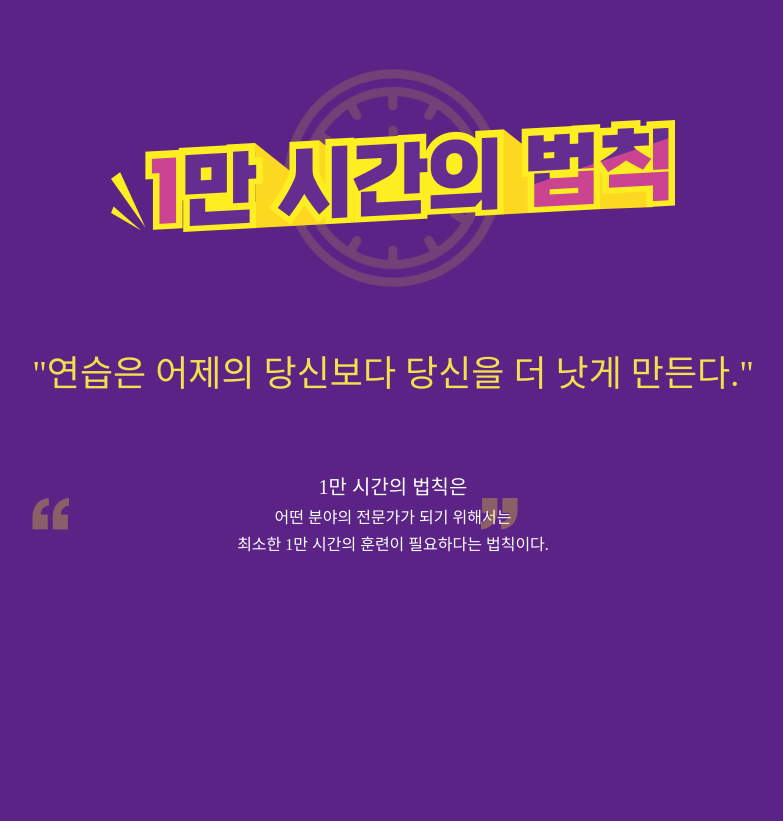
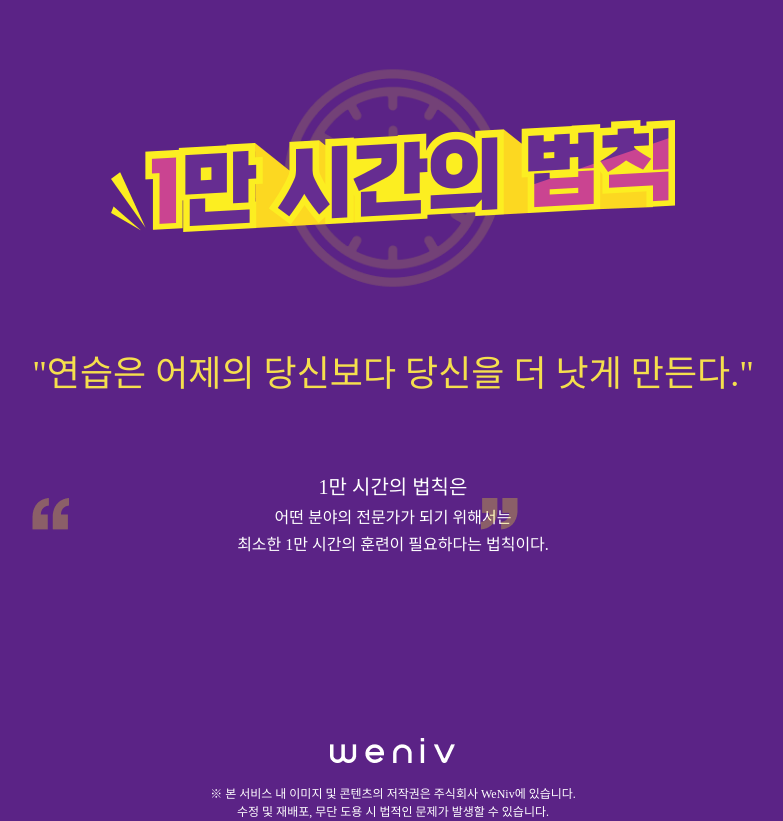
Before and after one commit to hyoniikim/10000hours_project, a plain HTML site: page index.html in a window 1280 px wide. Shown: the whole page, without its empty margins (247-1030 px from the left). Before the commit the page ends 800 px from the top, so only its background shows below. Drawn offline with Linux system fonts and the light colour scheme; a web font is replaced by a local one.

Commit message:
footer 추가

```diff
--- a/index.html
+++ b/index.html
@@ -35,6 +35,14 @@
       </section>
     </main>
 
-    <footer></footer>
+    <footer>
+      <div class="weniv_logo">
+        <img src="img/logo.png" alt="위니브 로고 이미지" />
+      </div>
+      <p class="copyright">
+        ※ 본 서비스 내 이미지 및 콘텐츠의 저작권은 주식회사 WeNiv에 있습니다.<br />
+        수정 및 재배포, 무단 도용 시 법적인 문제가 발생할 수 있습니다.
+      </p>
+    </footer>
   </body>
 </html>
--- a/style.css
+++ b/style.css
@@ -102,3 +102,25 @@ h1 .img_title {
   font-family: "GmarketSansBold";
   font-size: 20px;
 }
+
+/*저작권*/
+footer {
+  display: flex;
+  justify-content: center;
+  flex-direction: column;
+  align-items: center;
+}
+
+.weniv_logo {
+  width: 125px;
+  margin-top: 130px;
+}
+
+.copyright {
+  font-family: "Noto Sans KR";
+  font-weight: 400;
+  font-size: 12px;
+  line-height: 17.38px;
+  text-align: center;
+  margin-top: 20px;
+}
```
